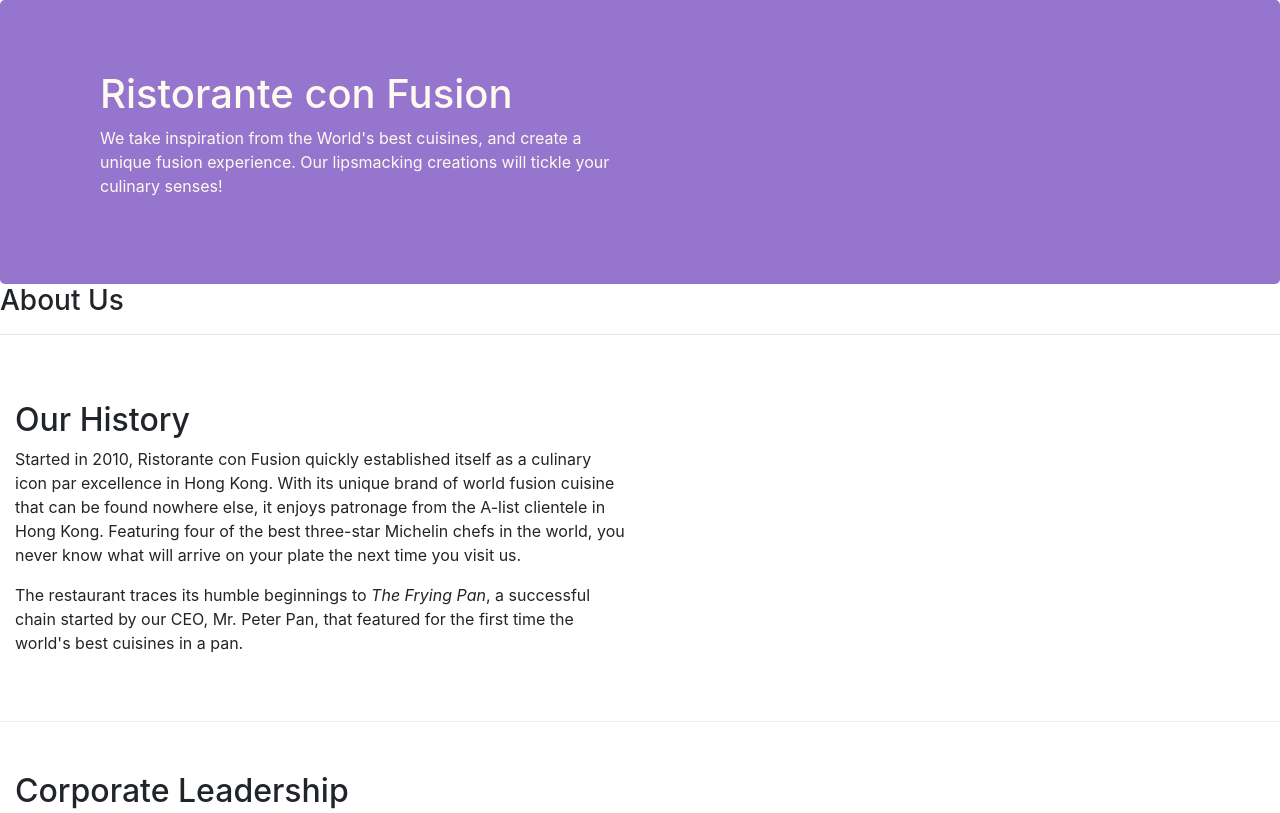
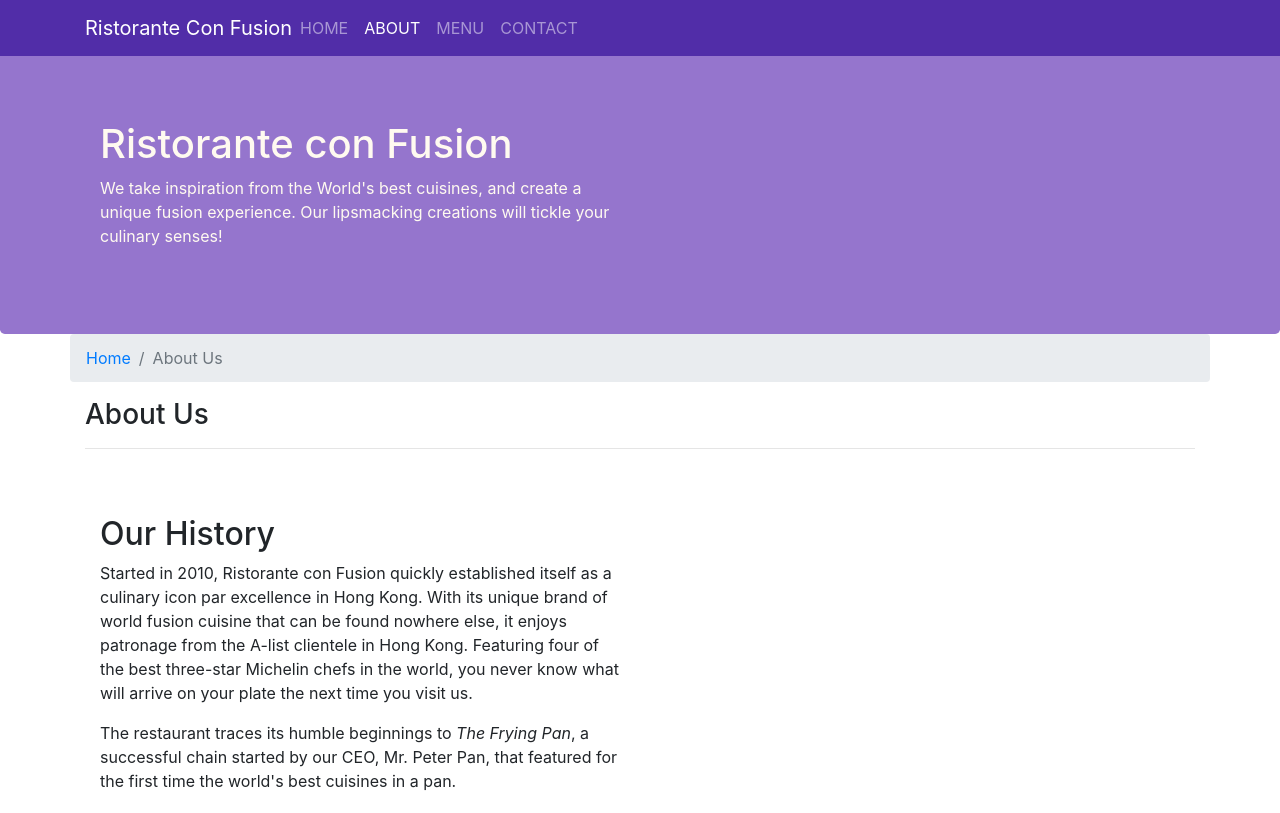
Before and after one commit to WhackyBoyg0d/Assignment1, a website: page aboutus.html in a window 1280 px wide. Shown: the top 813 px of the page. Drawn offline with nearby package versions, Linux system fonts and the light colour scheme.

Commit message:
Navbar and Breadcrumbs

```diff
--- a/CSS/styles.css
+++ b/CSS/styles.css
@@ -28,3 +28,12 @@
     color:black
 
 }
+
+body {
+    padding: 50px 0px 0px 0px;
+    z-index: 0;
+}
+
+.navbar-dark {
+    background-color: #512da8;
+}
--- a/aboutus.html
+++ b/aboutus.html
@@ -13,7 +13,23 @@
 </head>
 
 <body>
+    <nav class="navbar navbar-dark navbar-expand-sm fixed-top">
+        <div class="container">
+            <button class="navbar-toggler" type="button" data-toggle="collapse" data-target="#navbar">
+                <span class="navbar-toggler-icon"></span>
+            </button>
+            <a class="navbar-brand mr-auto" href="#">Ristorante Con Fusion</a>
+            <div class="collapse navbar-collapse" id="navbar">
+                <ul class="navbar-nav mr-auto">
+                <li class="nav-item"><a class="nav-link" href="index.html">HOME</a></li>
+                <li class="nav-item active"><a class="nav-link" href="aboutus.html">ABOUT</a></li>
+                <li class="nav-item"><a class="nav-link" href="">MENU</a></li>
+                <li class="nav-item"><a class="nav-link" href="">CONTACT</a></li>
+            </ul>
+            </div>
 
+        </div>
+    </nav>
     <header class="jumbotron">
         <div class="container">
             <div class="row row-header">
@@ -27,16 +43,20 @@
         </div>
     </header>
 
-    <div>
-        <div >
-            <div>
+    <div class="container">
+        <div class="row" >
+            <ol class="col-12 breadcrumb">
+                <li class="breadcrumb-item"><a href="./index.html">Home</a></li>
+                <li class="breadcrumb-item active">About Us</li>
+            </ol>
+            <div class="col-12">
                <h3>About Us</h3>
                <hr>
             </div>
         </div>
 
         <div class="row row-content">
-            <div class="col-sm-6">
+            <div class="col-12 col-sm-6">
                 <h2>Our History</h2>
                 <p>Started in 2010, Ristorante con Fusion quickly established itself as a culinary icon par excellence in Hong Kong. With its unique brand of world fusion cuisine that can be found nowhere else, it enjoys patronage from the A-list clientele in Hong Kong.  Featuring four of the best three-star Michelin chefs in the world, you never know what will arrive on your plate the next time you visit us.</p>
                 <p>The restaurant traces its humble beginnings to <em>The Frying Pan</em>, a successful chain started by our CEO, Mr. Peter Pan, that featured for the first time the world's best cuisines in a pan.</p>
@@ -46,8 +66,8 @@
         </div>
 
 
-        <div class="row row-content">
-            <div class="col">
+        <div class="row row-content align-items-center">
+            <div class="col-12">
                 <h2>Corporate Leadership</h2>
                 <h3>Peter Pan <small>Chief Epicurious Officer</small></h3>
                 <p class="d-none d-sm-block" >Our CEO, Peter, credits his hardworking East Asian immigrant parents who undertook the arduous journey to the shores of America with the intention of giving their children the best future. His mother's wizardy in the kitchen whipping up the tastiest dishes with whatever is available inexpensively at the supermarket, was his first inspiration to create the fusion cuisines for which <em>The Frying Pan</em> became well known. He brings his zeal for fusion cuisines to this restaurant, pioneering cross-cultural culinary connections.</p>
@@ -104,6 +124,10 @@
         </div>
     </footer>
 
+    <!-- jQuery first, then Popper.js, then Bootstrap JS. -->
+    <script src="node_modules/jquery/dist/jquery.slim.min.js"></script>
+    <script src="node_modules/popper.js/dist/umd/popper.min.js"></script>
+    <script src="node_modules/bootstrap/dist/js/bootstrap.min.js"></script>
 </body>
 
 </html>
```
Also changed, not shown: index.html (+16 -0 lines).
